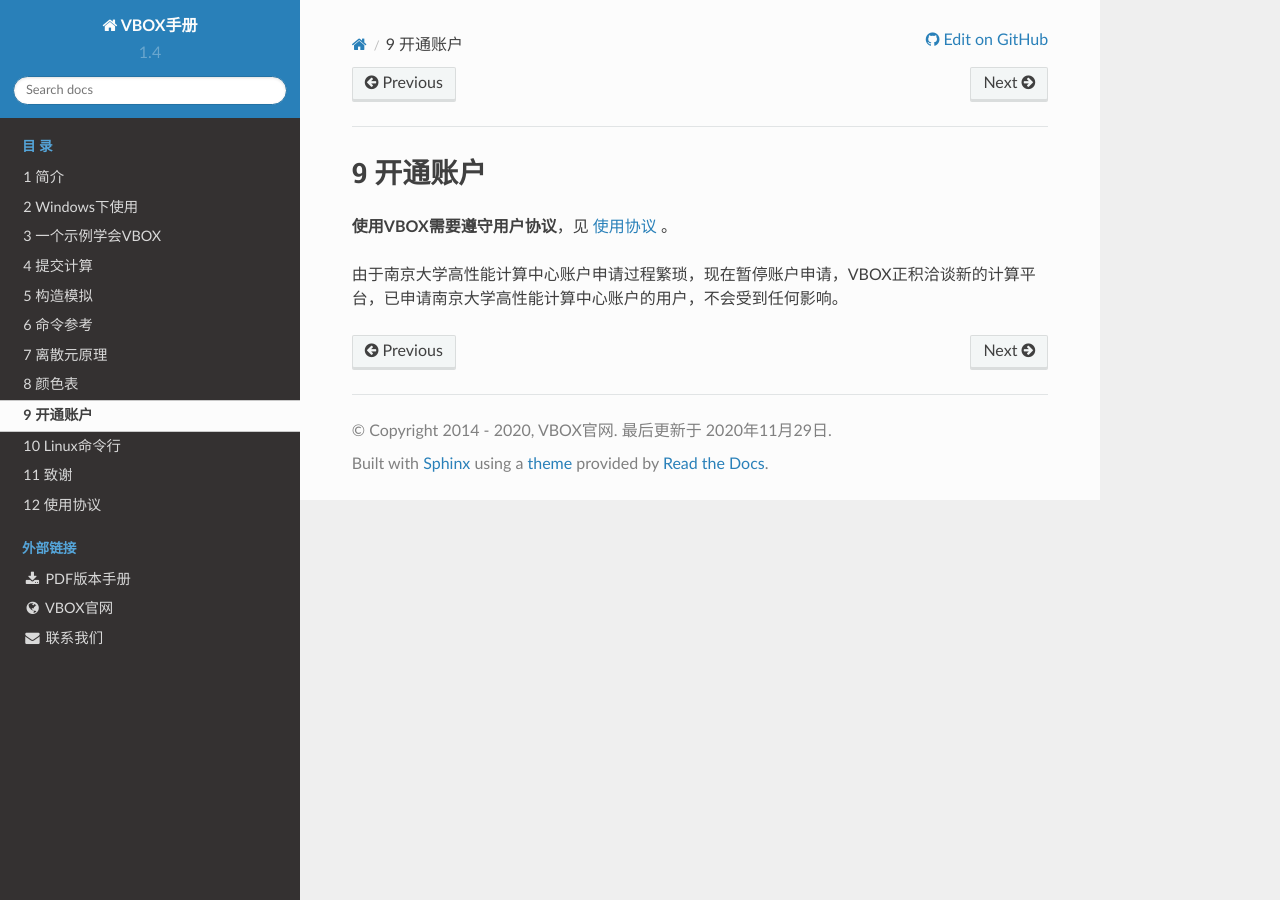
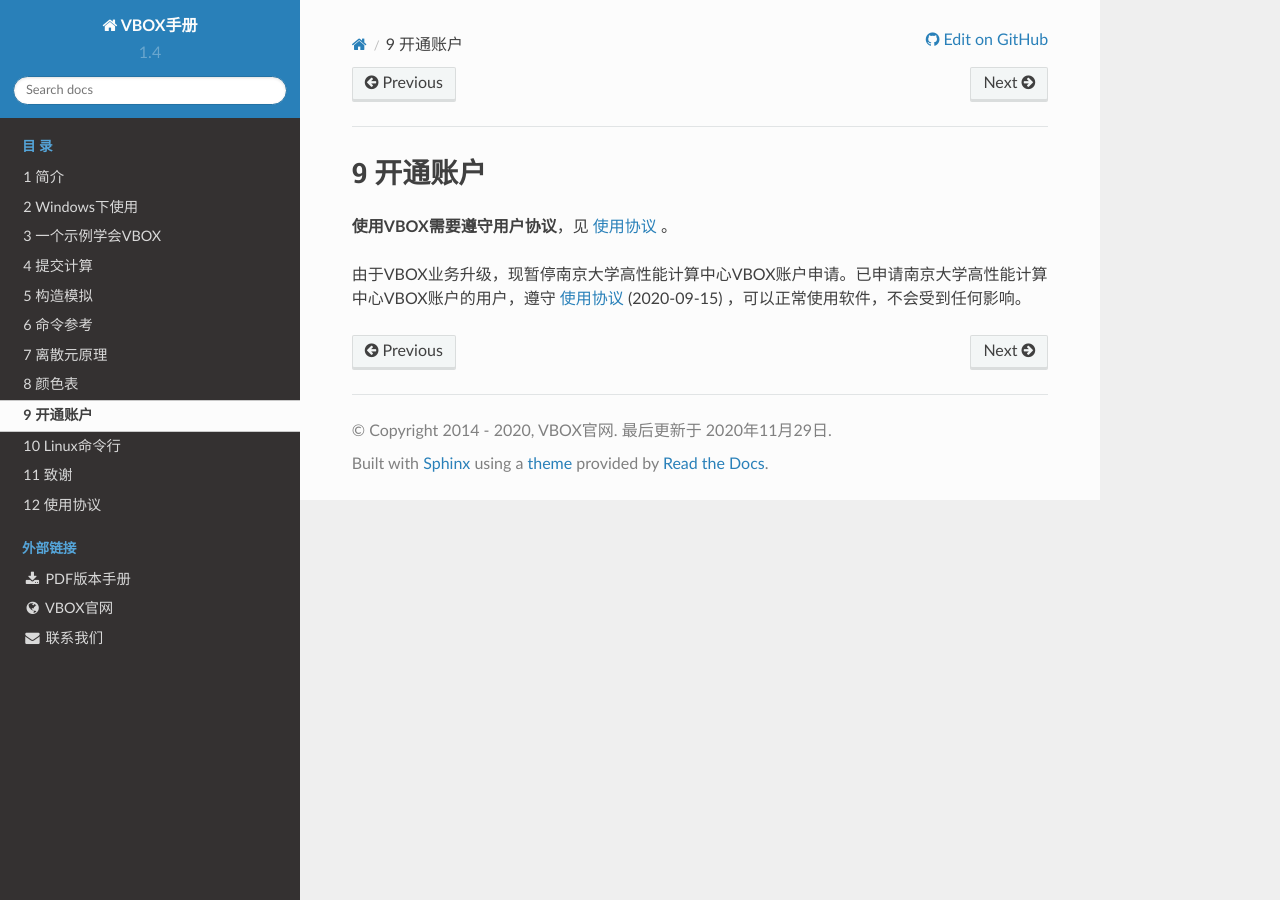
Before and after one commit to geovbox/zdem_doc, a Sphinx documentation site: the page built from source/hpc.rst, in a window 1280 px wide. Built offline with Sphinx 7.4.7 and the Read the Docs theme 2.0.0, drawn with Linux system fonts in a browser that asks for light colours; comment, search, counter and statistics services are not loaded.

Commit message:
修改hpc申请说明

```diff
--- a/source/hpc.rst
+++ b/source/hpc.rst
@@ -5,4 +5,4 @@
 
 **使用VBOX需要遵守用户协议**，见 :ref:`license` 。
 
-由于南京大学高性能计算中心账户申请过程繁琐，现在暂停账户申请，VBOX正积洽谈新的计算平台，已申请南京大学高性能计算中心账户的用户，不会受到任何影响。
+由于VBOX业务升级，现暂停南京大学高性能计算中心VBOX账户申请。已申请南京大学高性能计算中心VBOX账户的用户，遵守 :ref:`license` (2020-09-15) ，可以正常使用软件，不会受到任何影响。
```
